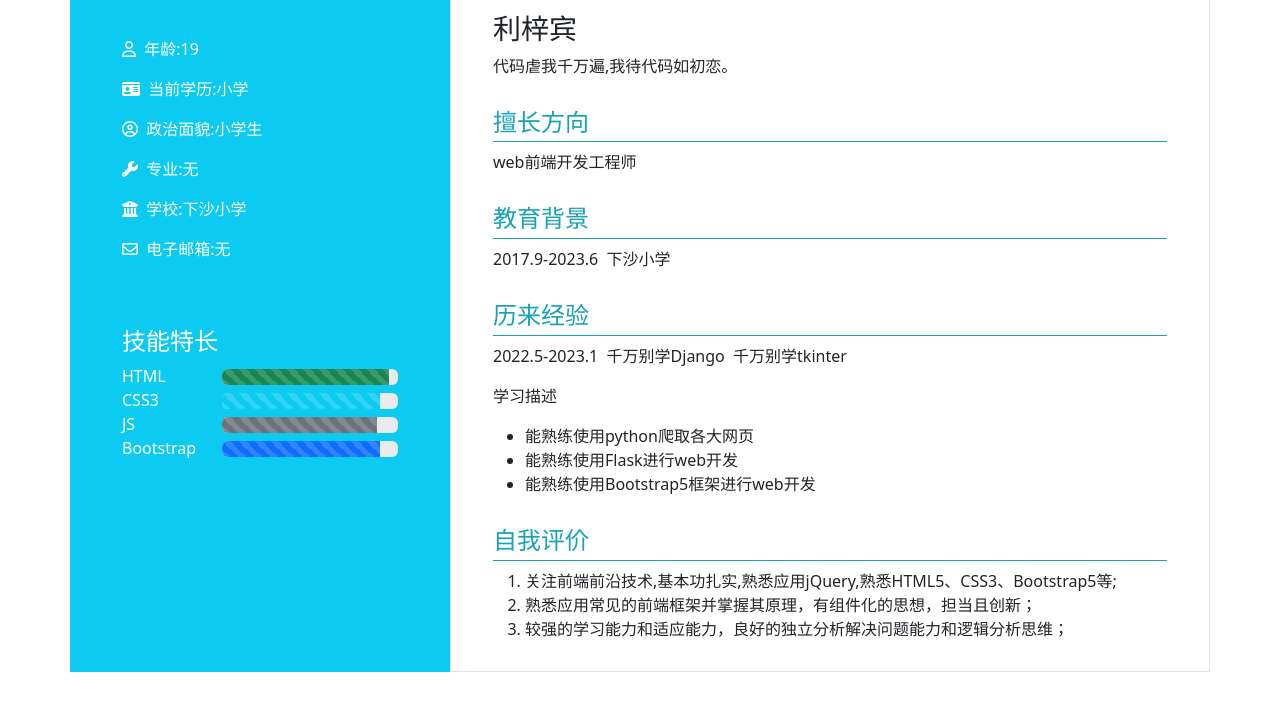
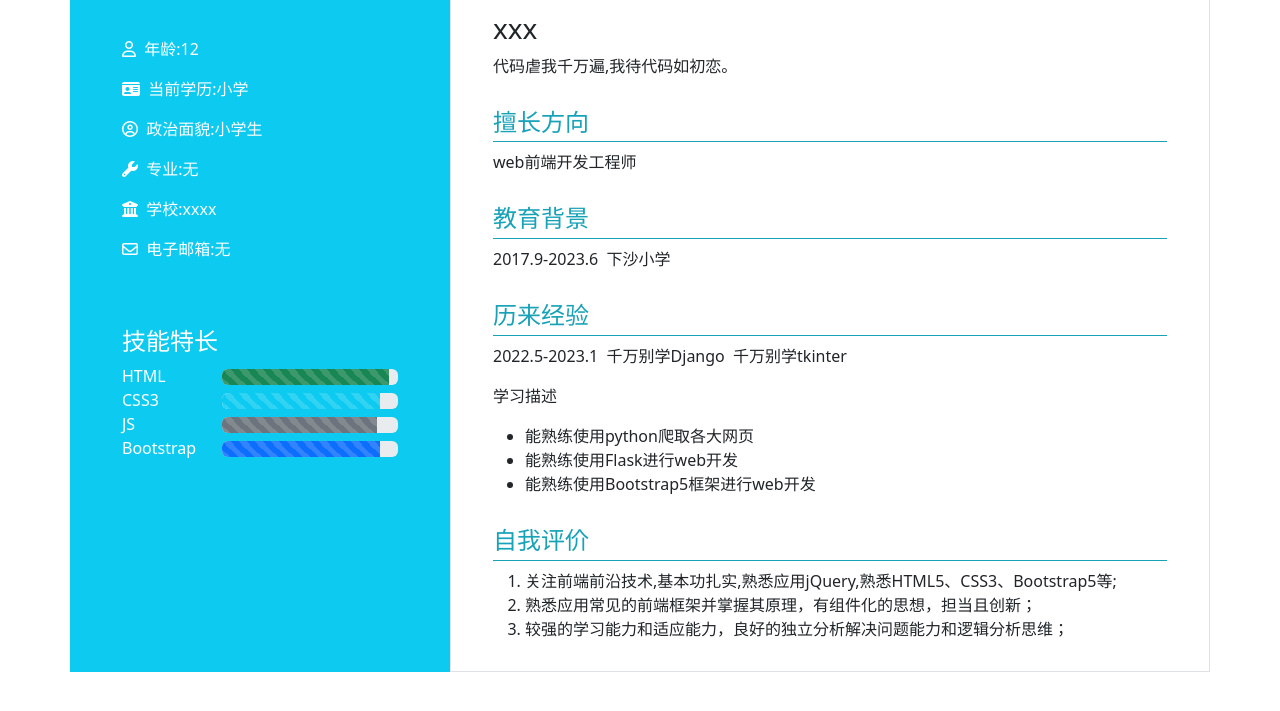
Before and after one commit to lizibin5656/MyNewYearWeb, a plain HTML site: page about.html in a window 1280 px wide. Shown: the part 75-786 px from the top of the page. Drawn offline with Linux system fonts and the light colour scheme.

Commit message:
Update about.html

```diff
--- a/about.html
+++ b/about.html
@@ -54,11 +54,11 @@
 					<img src="./img/1.jpg" class="img-fluid d-block m-auto" />
 				</div>
 				<div class="lbox">
-					<p><i class="fa fa-user-o"></i>&nbsp;&nbsp;年龄:19</p>
+					<p><i class="fa fa-user-o"></i>&nbsp;&nbsp;年龄:12</p>
 					<p><i class="fa fa-id-card"></i>&nbsp;&nbsp;当前学历:小学</p>
 					<p><i class="fa fa-user-circle-o"></i>&nbsp;&nbsp;政治面貌:小学生</p>
 					<p><i class="fa fa-wrench"></i>&nbsp;&nbsp;专业:无</p>
-					<p><i class="fa fa-university"></i>&nbsp;&nbsp;学校:下沙小学</p>
+					<p><i class="fa fa-university"></i>&nbsp;&nbsp;学校:xxxx</p>
 					<p><i class="fa fa-envelope-o"></i>&nbsp;&nbsp;电子邮箱:无</p>
 				</div>
 				<div class="lbox">
@@ -115,7 +115,7 @@
 			</div>
 			<div class="col-sm-8 border right">
 				<div class="rbox">
-					<h3>利梓宾</h3>
+					<h3>xxx</h3>
 					<p>代码虐我千万遍,我待代码如初恋。</p>
 				</div>
 				<div class="rbox">
```
